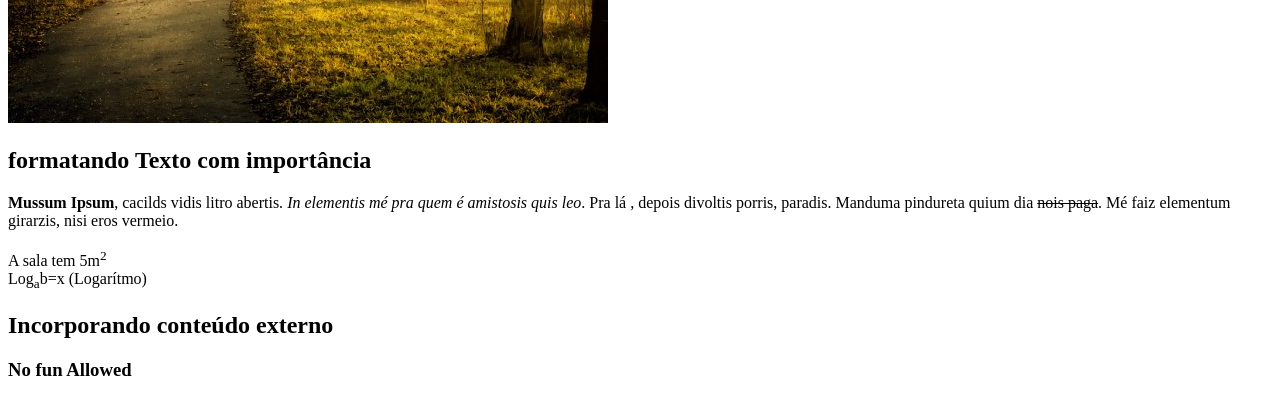
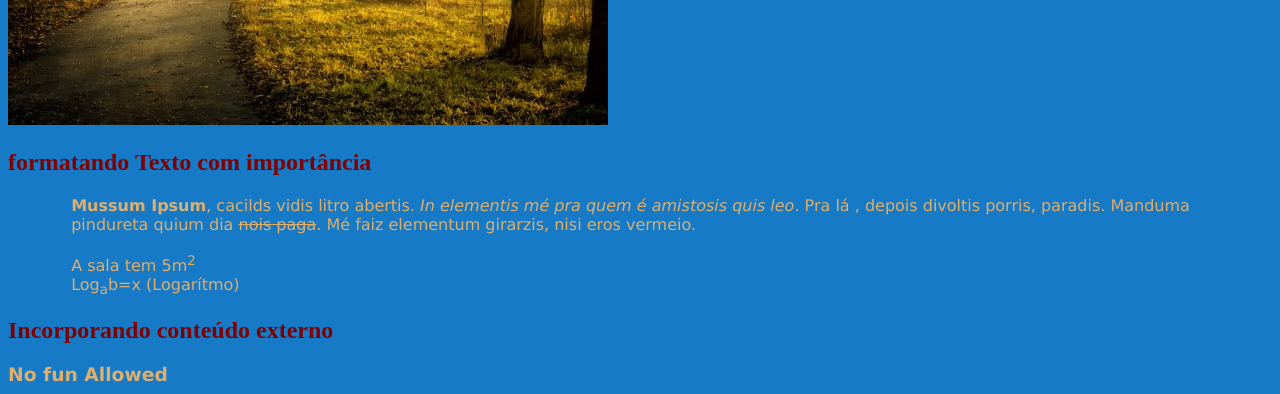
Before and after one commit to MauroBHjr/SenacDevN211frontEndAula02, a plain HTML site: page index.html in a window 1280 px wide. Shown: the part 1082-1476 px from the top of the page. Drawn offline with Linux system fonts and the light colour scheme.

Commit message:
Estilo usando tag html

```diff
--- a/index.html
+++ b/index.html
@@ -8,6 +8,45 @@
 		<meta name="author" content="John Doe">
 		<meta name="viewport" content="width=device-width, initial-scale=1.0"><!-- responsividade -->
 		<link rel="icon" href="favicon.png">
+		<style>
+			/* Estilo usando tag html */
+			body{
+				/* background-color serve para cor da página, colorindo-a em azul com essa cor */
+				background-color: #167ac6;
+				/* color serve aopenas para a cor das letras */
+				color: #deae6b;
+				font-family: verdana;
+			}
+			p{
+				/* margin-left: 20px; */
+				margin-left: 5%;
+				margin-right: 20px;
+				/* margin-right: 5%; */
+			}
+
+			h2{
+				color: maroon;
+				font-family: Sofia;
+			}
+
+			footer{
+				background-color: grey;
+
+			}
+
+			/* Estilo sendo aplicado pelo id */
+			#texto{
+				width: 40%;
+				color: red;
+				border: solid 2px yellow;
+			}
+		</style>
+
+
+
+
+
+
 	</head>
 
 	<body>
```
